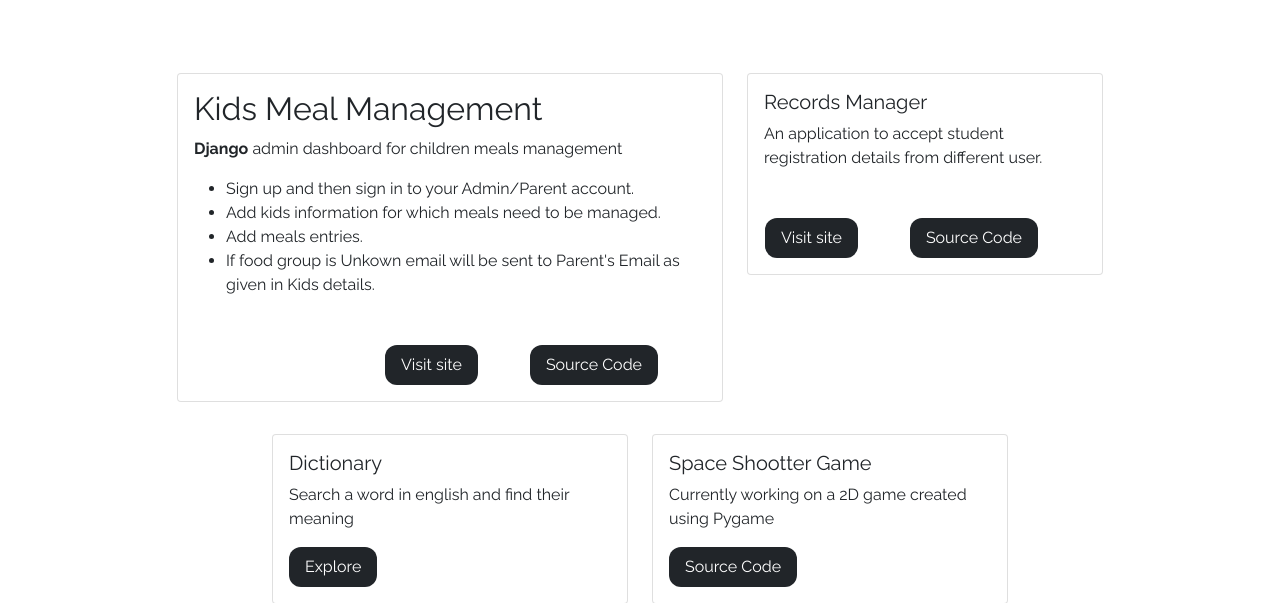
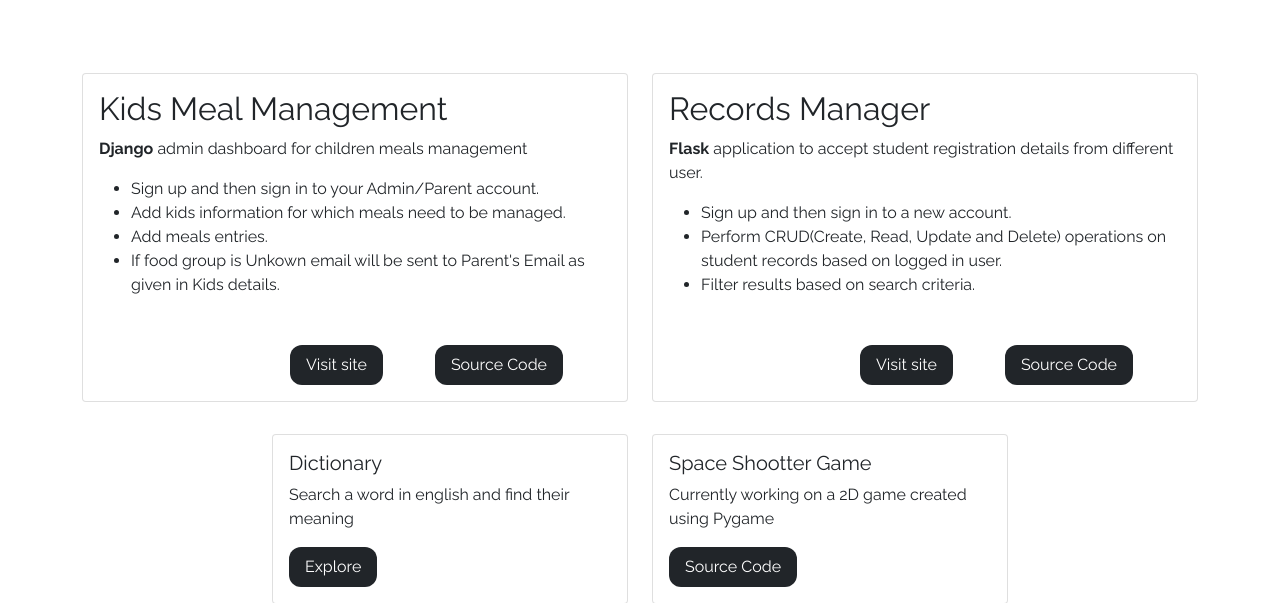
Before and after one commit to sagarsangwan/sagarsangwan, a Flask app: page / in a window 1280 px wide. Shown: the part 2546-3149 px from the top of the page. Run offline with Flask 2, Linux system fonts and the light colour scheme; parts of the project's set-up code (start-up, migrations or seed data) failed here and were passed over; some libraries are stand-ins or nearby versions.

Commit message:
added Records Manager project details

```diff
--- a/templates/pages/home.html
+++ b/templates/pages/home.html
@@ -196,12 +196,20 @@
             </div>
         </div>
     </div>
-
-    <div class="col-xs-12 col-md-9 col-lg-4 col-padding">
+    <div class="col-xs-12 col-md-9 col-lg-6 col-padding">
         <div class="card">
             <div class="card-body">
-                <h5 class="card-title">Records Manager</h5>
-                <p class="card-text"> An application to accept student registration details from different user.</p>
+                <h2 class="card-title"> Records Manager</h2>
+                <p class="card-text"> <strong> Flask</strong> application to accept student registration details from
+                    different user.</p>
+                <ul class="text-start">
+                    <li>Sign up and then sign in to a new account.
+                    </li>
+                    <li>Perform CRUD(Create, Read, Update and Delete) operations on student records based on logged in
+                        user.</li>
+                    <li>Filter results based on search criteria.
+                    </li>
+                </ul>
                 <div class="mt-5 text-end">
                     <a href="https://recordsmanager.herokuapp.com/" target="blank" class="btn button btn-dark">Visit
                         site</a>
```
